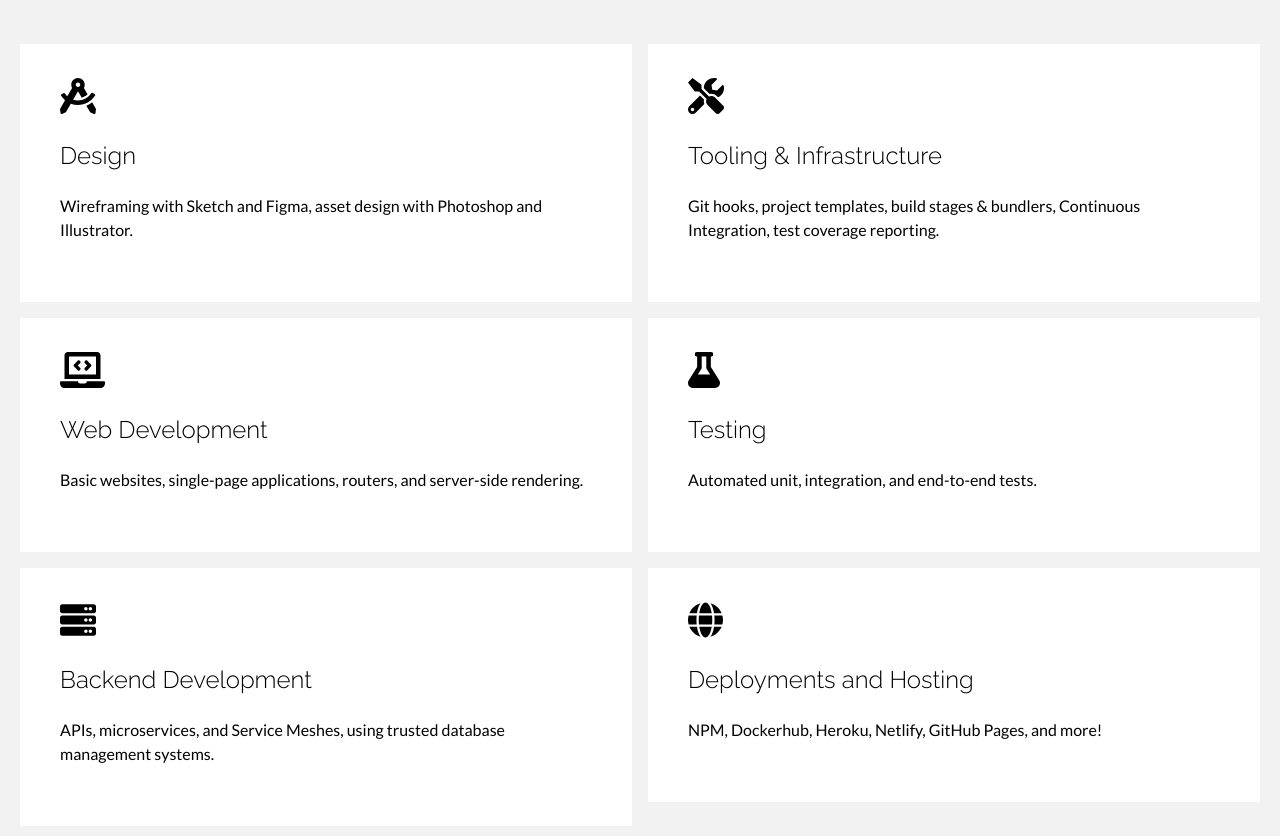
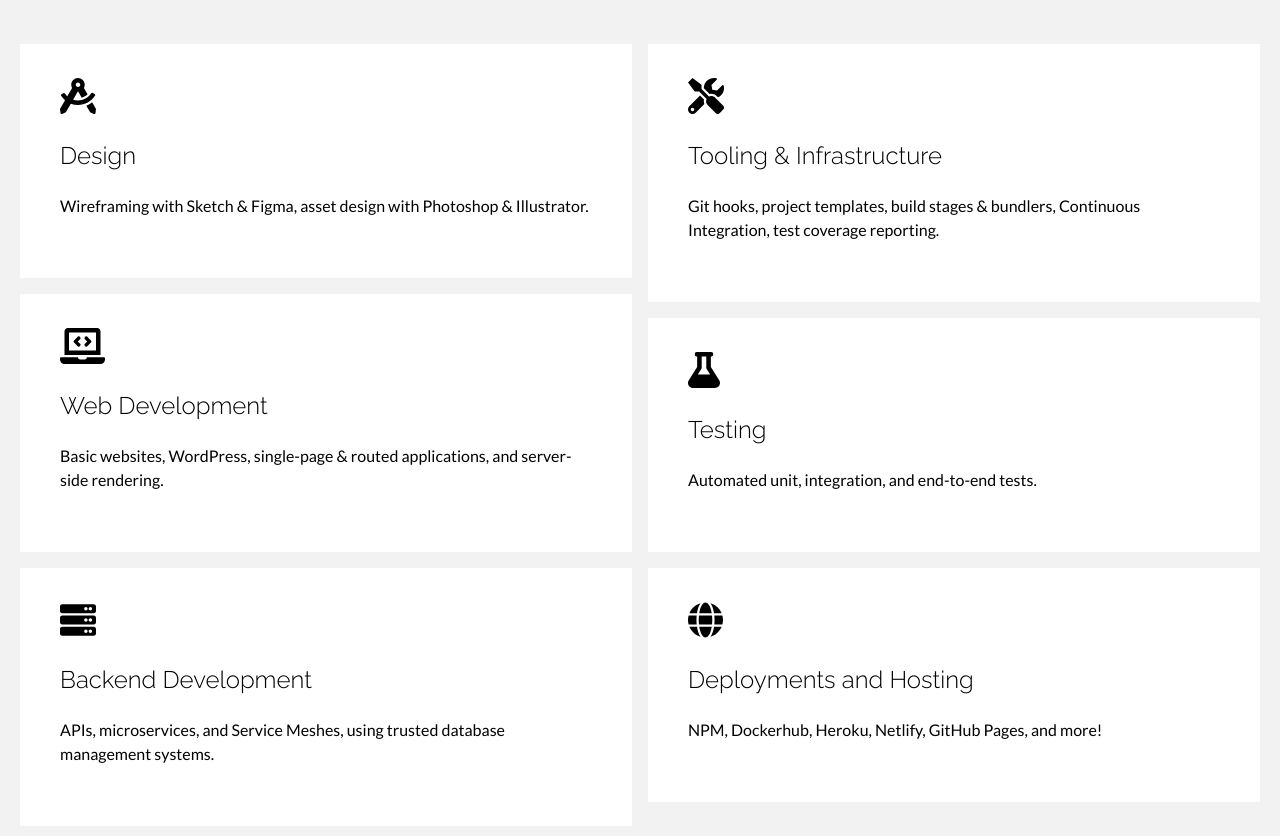
Before and after one commit to juliancoleman/engineering, a Jekyll site: the page built from services.html, in a window 1280 px wide and 900 px high, scrolled down 390 px, cut to the strip 64-900 px from the top of the window. Built offline with Jekyll 4.4.1, drawn with Linux system fonts in a browser that asks for light colours.

```diff
--- a/services.html
+++ b/services.html
@@ -15,12 +15,12 @@ layout: default
     <div class="card">
       <div class="icon-container"><img src="{{ '/assets/images/drafting-compass-solid.svg' }}" alt="FontAwesome Drafting Compass Solid"></div>
       <h3 class="card-title">Design</h3>
-      <p>Wireframing with Sketch and Figma, asset design with Photoshop and Illustrator.</p>
+      <p>Wireframing with Sketch & Figma, asset design with Photoshop & Illustrator.</p>
     </div>
     <div class="card">
       <div class="icon-container"><img src="{{ '/assets/images/laptop-code-solid.svg' }}" alt="FontAwesome Laptop Code Solid"></div>
       <h3 class="card-title">Web Development</h3>
-      <p>Basic websites, single-page applications, routers, and server-side rendering.</p>
+      <p>Basic websites, WordPress, single-page & routed applications, and server-side rendering.</p>
     </div>
     <div class="card">
       <div class="icon-container"><img src="{{ '/assets/images/server-solid.svg' }}" alt="FontAwesome Server Solid"></div>
```
